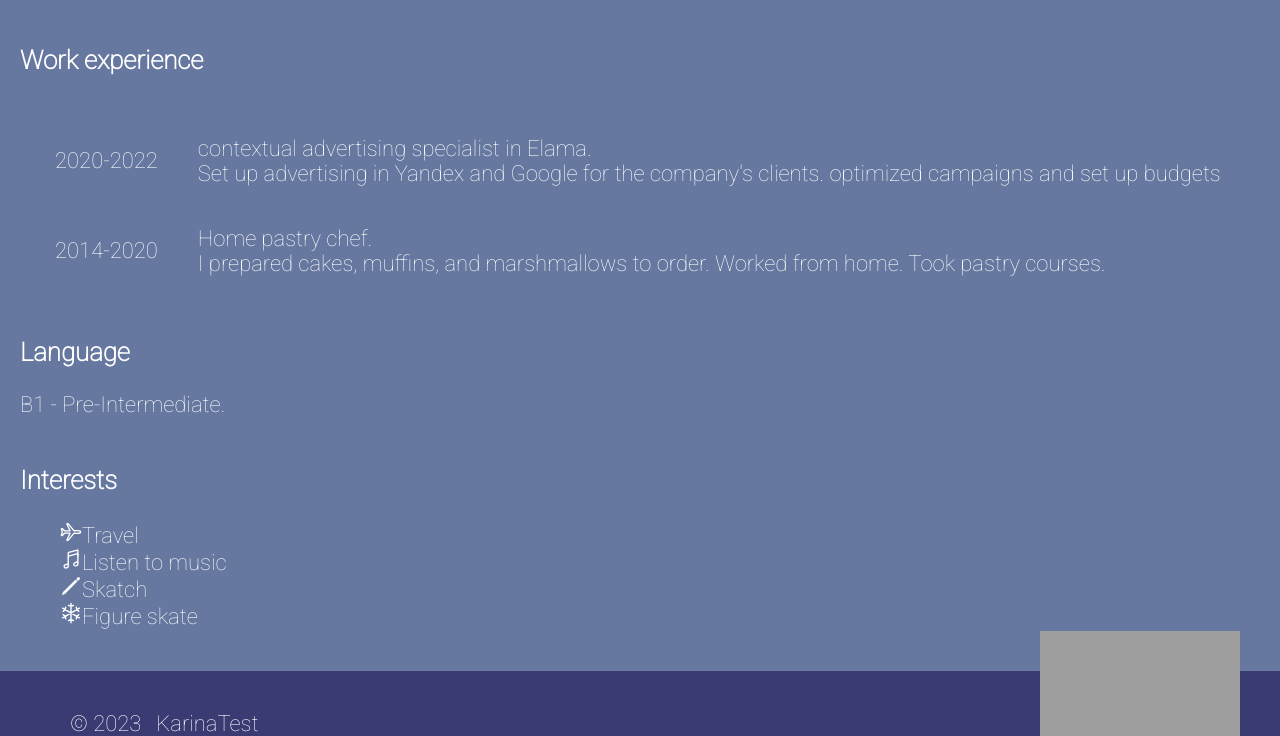
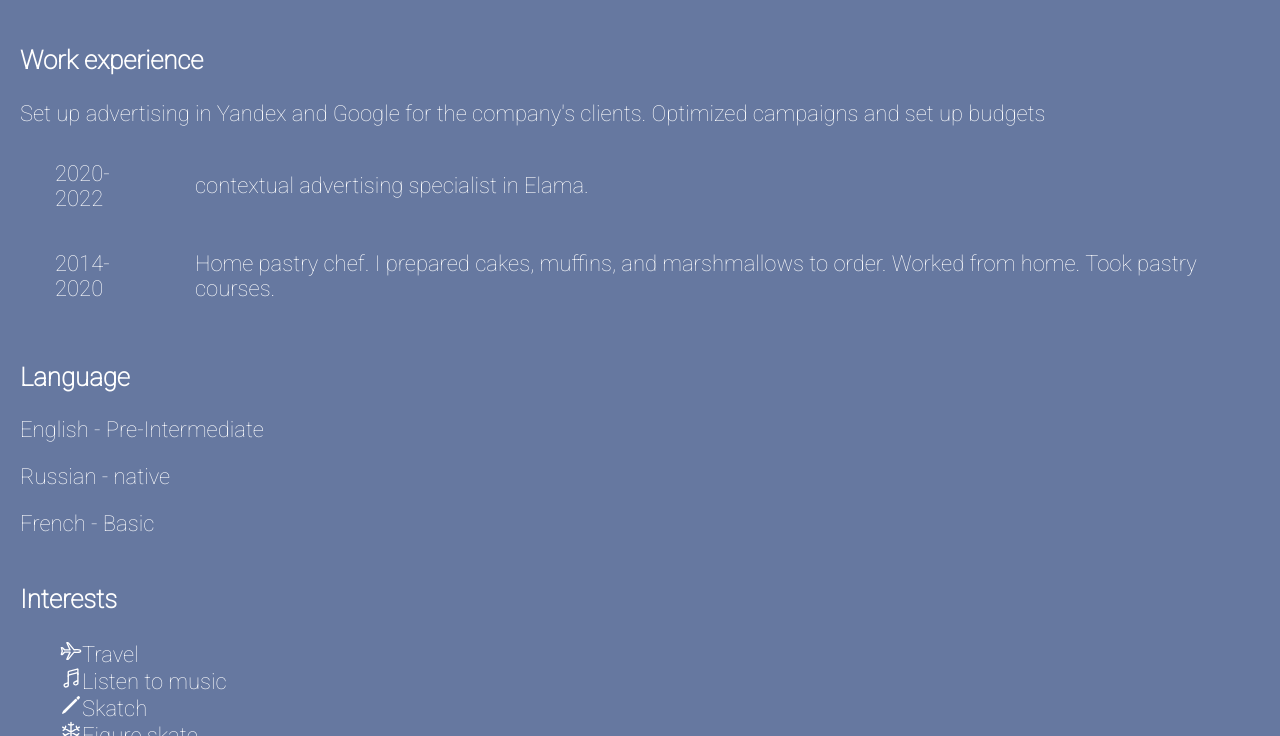
Before and after one commit to Karinatest/rsschool-cv, a plain HTML site: page index.html in a window 1280 px wide. Shown: the part 796-1532 px from the top of the page. Drawn offline with nearby package versions, Linux system fonts and the light colour scheme; grey boxes are pictures that could not be loaded.

```diff
--- a/index.html
+++ b/index.html
@@ -38,7 +38,7 @@
       </ul>
     </section>
 
-    <section class="section" id="About me" >
+    <section class="section" id="About me">
       <h3>About me</h3>
         <p>I have a higher economic education. For the last couple of years, I have worked as a contextual advertising specialist in one of the largest agencies in St. Petersburg providing services in this area.
         At some point I realized that it was time to change my field of activity and took retraining courses to become a tester. During the training, I understood the further vector for development, that is, front-end development.
@@ -50,17 +50,23 @@
       <h3>Work experience</h3>
 
       <table border="0" cellspacing="30px" cellpadding="5px">
-        <tr><td>2020-2022</td><td>contextual advertising specialist in Elama.<br>
-          Set up advertising in Yandex and Google for the company's clients.
-            optimized campaigns and set up budgets</td></tr>
-        <tr><td>2014-2020</td><td>Home pastry chef. <br>I prepared cakes, muffins, and marshmallows to order. Worked from home. Took pastry courses.</td></tr>
+        <tr>
+          <td>2020-2022</td>
+          <td>contextual advertising specialist in Elama.</td>
+          Set up advertising in Yandex and Google for the company's clients. Optimized campaigns and set up budgets</td></tr>
+        <tr>
+          <td>2014-2020</td>
+          <td>Home pastry chef.
+          I prepared cakes, muffins, and marshmallows to order. Worked from home. Took pastry courses.</td>
+        </tr>
        </table>
-  </section>
-
+    </section>
 
   <section class="section" id="Language">
     <h3>Language</h3>
-      <p>B1 - Pre-Intermediate.</p>
+      <p>English - Pre-Intermediate</p>
+      <p>Russian - native</p>
+      <p>French - Basic</p>
   </section>
 
   <section class="section" id="Interests">
@@ -74,7 +80,6 @@
   </section>
 </main>
 
-
 <footer class="footer">
   <div class="div">© 2023<a href="https://github.com/Karinatest/rsschool-cv">KarinaTest</a>
   <div class="img"><a href=https://rs.school/images/rs_school_js.svg><img src="https://rs.school/images/rs_school_js.svg" width="200" height="200" alt="RS School"></a></div>
```
